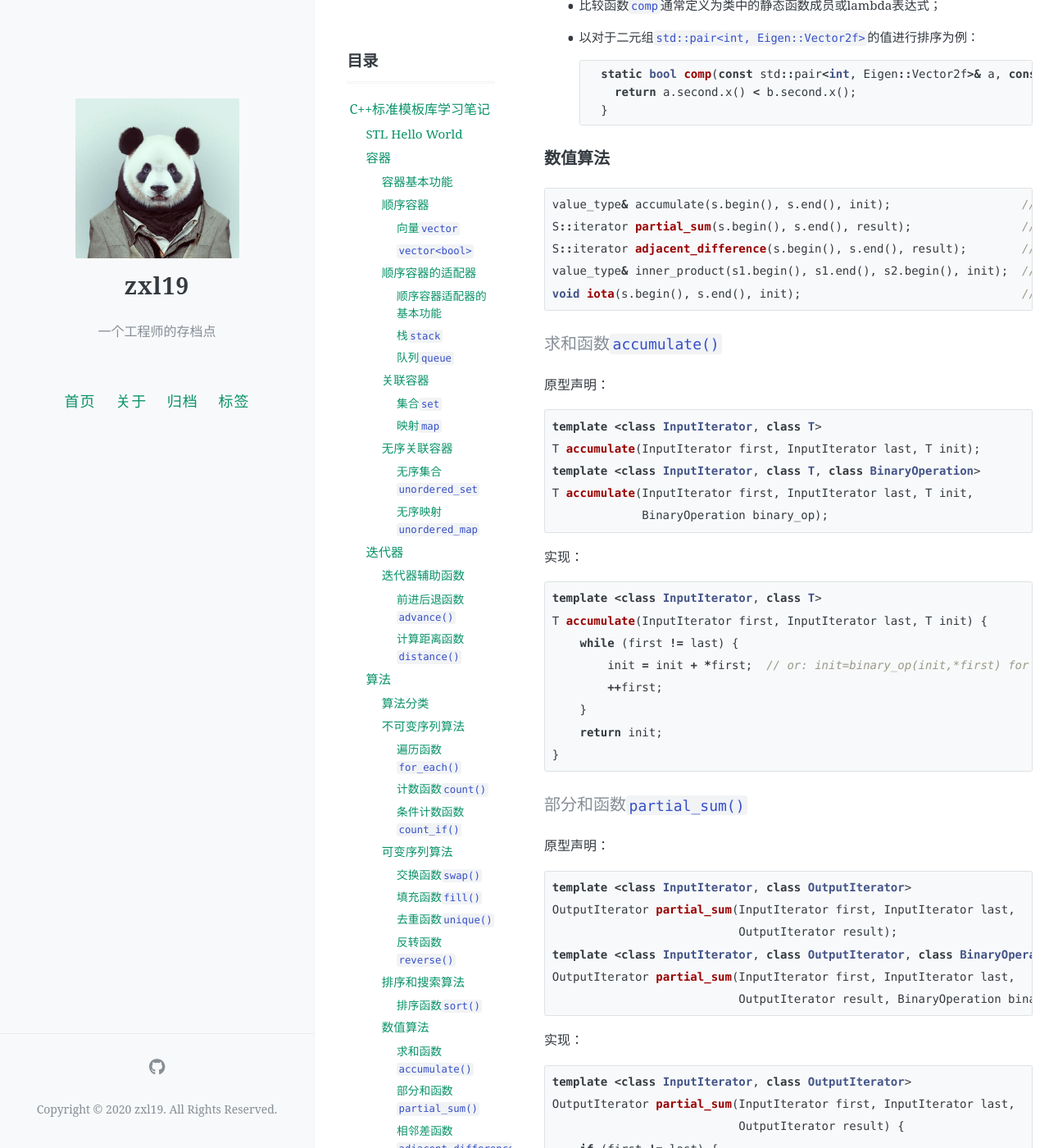
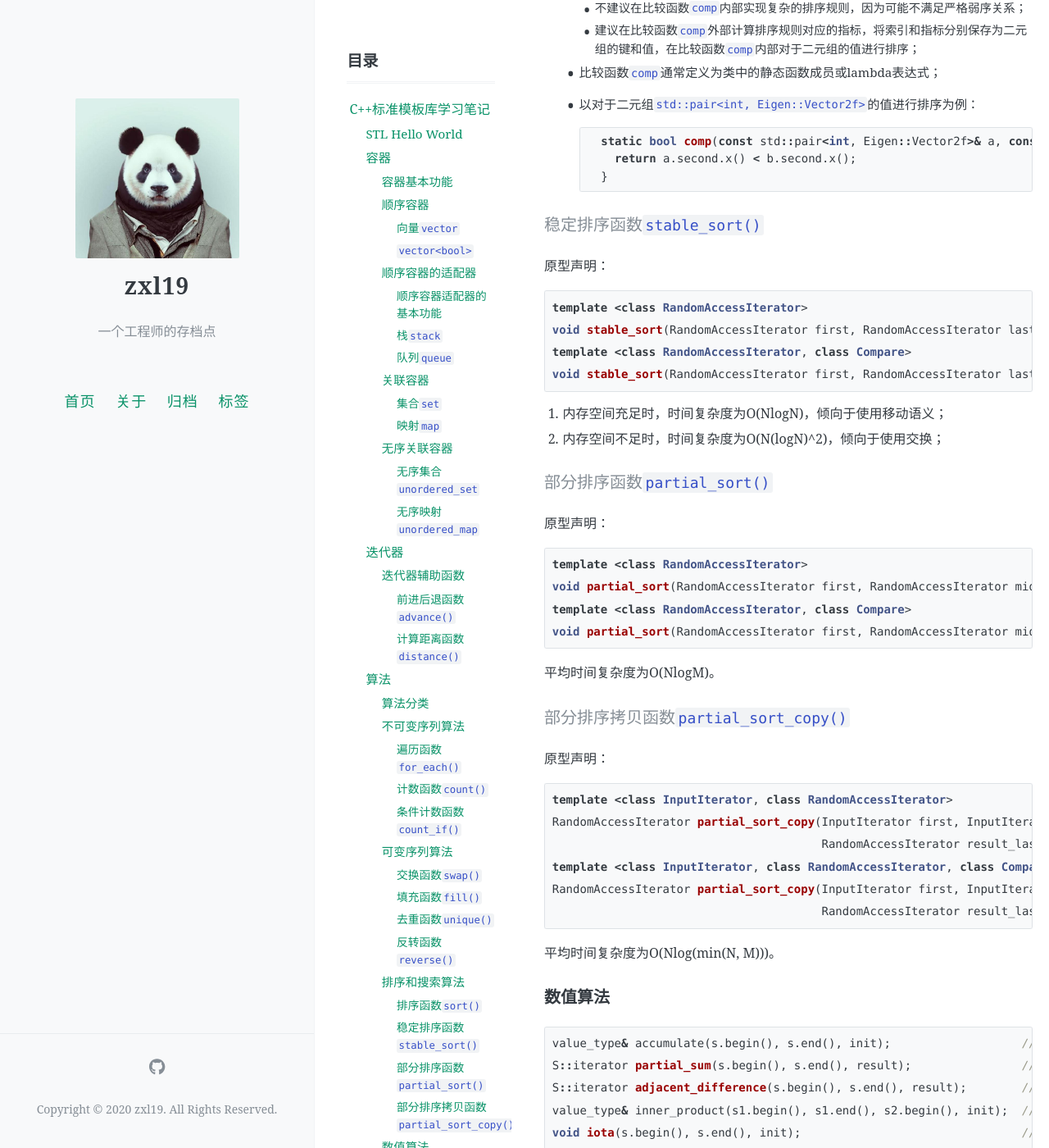
Before and after one commit to zxl19/zxl19.github.io, a Jekyll site: the page built from _posts/2021-09-19-stl-note.md, in a window 1280 px wide and 1400 px high, scrolled down 18553 px. Shown: the whole window at 82% size. Built offline with Jekyll 4.4.1, drawn with Linux system fonts in a browser that asks for light colours; comment, search, counter and statistics services are not loaded; some of the changed text lies outside the part shown.

Commit message:
docs: update posts

````diff
--- a/_posts/2021-09-19-stl-note.md
+++ b/_posts/2021-09-19-stl-note.md
@@ -508,7 +508,7 @@ typename iterator_traits<InputIterator>::difference_type distance(InputIterator
 
 1. 要求左闭右开区间`[first, last)`有效，返回区间内元素的个数；
 2. 对于随机访问迭代器，底层通过`last - first`计算距离，时间复杂度为O(1)；
-3. 对于非随机访问迭代器，底层通过`++first`或`first++`，直到`first == last`计算距离，时间复杂度为O(n)；
+3. 对于非随机访问迭代器，底层通过`++first`或`first++`，直到`first == last`计算距离，时间复杂度为O(N)；
 
 ## 算法
 
@@ -718,17 +718,20 @@ void reverse(BidirectionalIterator first, BidirectionalIterator last) {
 ### 排序和搜索算法
 
 ```cpp
-void sort(s.begin(), s.end());                      // 对区间元素进行排序，默认以元素值的大小做升序排序
-S::iterator nth_element(s.begin(), nth, s.end());   // 重新安排序列中的第n个元素的左右两侧的元素，使得左侧元素小于第n个元素，右侧元素大于第n个元素
-S::iterator upper_bound(s.begin(), s.end());        // 在有序区间内按照二分查找方法查找与某一特定值相等的元素，并返回最后一个可插入的位置迭代器（大于）
-S::iterator lower_bound(s.begin(), s.end());        // 在有序区间内按照二分查找方法查找与某一特定值相等的元素，并返回第一个可插入的位置迭代器（大于等于）
-bool binary_search(s.begin(), s.end(), t);          // 在有序区间内按照二分查找方法查找是否存在与某一特定值相等的元素
+void sort(s.begin(), s.end());                                      // 对区间元素进行排序，默认以元素值的大小做升序排序
+void stable_sort(s.begin(), s.end());                               // 对区间元素进行稳定排序，默认以元素值的大小做升序排序，保留值相等元素的相对位置
+void partial_sort(s.begin(), s.begin() + n, s.end());               // 对区间元素进行部分排序，默认以元素值的大小做升序排序，前n个元素有序，其余元素顺序不变
+void partial_sort_copy(s1.begin(), s1.end(), s2.begin(), s2.end()); // 对区间元素进行部分排序，默认以元素值的大小做升序排序，将排序后的元素拷贝到另一个容器中
+S::iterator nth_element(s.begin(), nth, s.end());                   // 重新安排序列中的第n个元素的左右两侧的元素，使得左侧元素小于第n个元素，右侧元素大于第n个元素
+S::iterator upper_bound(s.begin(), s.end());                        // 在有序区间内按照二分查找方法查找与某一特定值相等的元素，并返回最后一个可插入的位置迭代器（大于）
+S::iterator lower_bound(s.begin(), s.end());                        // 在有序区间内按照二分查找方法查找与某一特定值相等的元素，并返回第一个可插入的位置迭代器（大于等于）
+bool binary_search(s.begin(), s.end(), t);                          // 在有序区间内按照二分查找方法查找是否存在与某一特定值相等的元素
 pair<S::iterator, S::iterator> equal_range(s.begin(), s.end(), t);  // 在有序区间内按照二分查找方法查找是否存在与某一特定值相等的元素，并返回一个上下限区间
-value_type& min(t1, t2);                            // 返回最小值元素
-value_type& max(t1, t2);                            // 返回最大值元素
-pair<value_type, value_type> minmax(t1, t2);        // 返回最小值和最大值元素
-S::iterator min_element(s.begin(), s.end());        // 返回最小值元素所在位置
-S::iterator max_element(s.begin(), s.end());        // 返回最大值元素所在位置
+value_type& min(t1, t2);                                            // 返回最小值元素
+value_type& max(t1, t2);                                            // 返回最大值元素
+pair<value_type, value_type> minmax(t1, t2);                        // 返回最小值和最大值元素
+S::iterator min_element(s.begin(), s.end());                        // 返回最小值元素所在位置
+S::iterator max_element(s.begin(), s.end());                        // 返回最大值元素所在位置
 pair<S::iterator, S::iterator> minmax_element(s.begin(), s.end());  // 返回最小值和最大值元素所在位置
 ```
 
@@ -750,7 +753,7 @@ template <class RandomAccessIterator, class Compare>
 void sort(RandomAccessIterator first, RandomAccessIterator last, Compare comp);
 ```
 
-1. `sort()`函数基于内省排序实现，是快速排序和堆排序的结合，旧版C++标准要求平均时间复杂度为O(nlogn)，C++11标准要求最坏时间复杂度为O(nlogn)，；
+1. `sort()`函数基于内省排序实现，是快速排序和堆排序的结合，旧版C++标准要求平均时间复杂度为O(NlogN)，C++11标准要求最坏时间复杂度为O(NlogN)；
 2. `sort()`函数出于效率上的考虑，要求迭代器类型必须为随机访问迭代器`RandomAccessIterator`，因此只支持`vector`、`deque`、`array`这三个容器；
 3. `sort()`函数默认以元素值的大小做升序排序，要求元素类型必须支持`<`运算符，如果使用STL提供的其他排序规则，元素类型也必须支持该规则底层实现所使用的比较运算符；
 4. `sort()`函数在实现排序时，需要交换容器中元素的存储位置，如果容器中存储的元素是自定义的类对象，则类的内部必须提供移动构造函数和移动赋值运算符；
@@ -768,6 +771,48 @@ void sort(RandomAccessIterator first, RandomAccessIterator last, Compare comp);
           return a.second.x() < b.second.x();
         }
         ```
+
+#### 稳定排序函数`stable_sort()`
+
+原型声明：
+
+```cpp
+template <class RandomAccessIterator>
+void stable_sort(RandomAccessIterator first, RandomAccessIterator last);
+template <class RandomAccessIterator, class Compare>
+void stable_sort(RandomAccessIterator first, RandomAccessIterator last, Compare comp);
+```
+
+1. 内存空间充足时，时间复杂度为O(NlogN)，倾向于使用移动语义；
+2. 内存空间不足时，时间复杂度为O(N(logN)^2)，倾向于使用交换；
+
+#### 部分排序函数`partial_sort()`
+
+原型声明：
+
+```cpp
+template <class RandomAccessIterator>
+void partial_sort(RandomAccessIterator first, RandomAccessIterator middle, RandomAccessIterator last);
+template <class RandomAccessIterator, class Compare>
+void partial_sort(RandomAccessIterator first, RandomAccessIterator middle, RandomAccessIterator last, Compare comp);
+```
+
+平均时间复杂度为O(NlogM)。
+
+#### 部分排序拷贝函数`partial_sort_copy()`
+
+原型声明：
+
+```cpp
+template <class InputIterator, class RandomAccessIterator>
+RandomAccessIterator partial_sort_copy(InputIterator first, InputIterator last, RandomAccessIterator result_first,
+                                       RandomAccessIterator result_last);
+template <class InputIterator, class RandomAccessIterator, class Compare>
+RandomAccessIterator partial_sort_copy(InputIterator first, InputIterator last, RandomAccessIterator result_first,
+                                       RandomAccessIterator result_last, Compare comp);
+```
+
+平均时间复杂度为O(Nlog(min(N, M)))。
 
 ### 数值算法
 
````
Also changed, not shown: _posts/2020-06-03-vscode-setup.md (+1 -1 lines), _posts/2020-06-26-latex-installation.md (+6 -5 lines), _posts/2021-05-25-slam-tool.md (+11 -9 lines), _posts/2021-06-01-cpp-library.md (+2 -0 lines), _posts/2024-05-16-latex-editor.md (+22 -15 lines).
